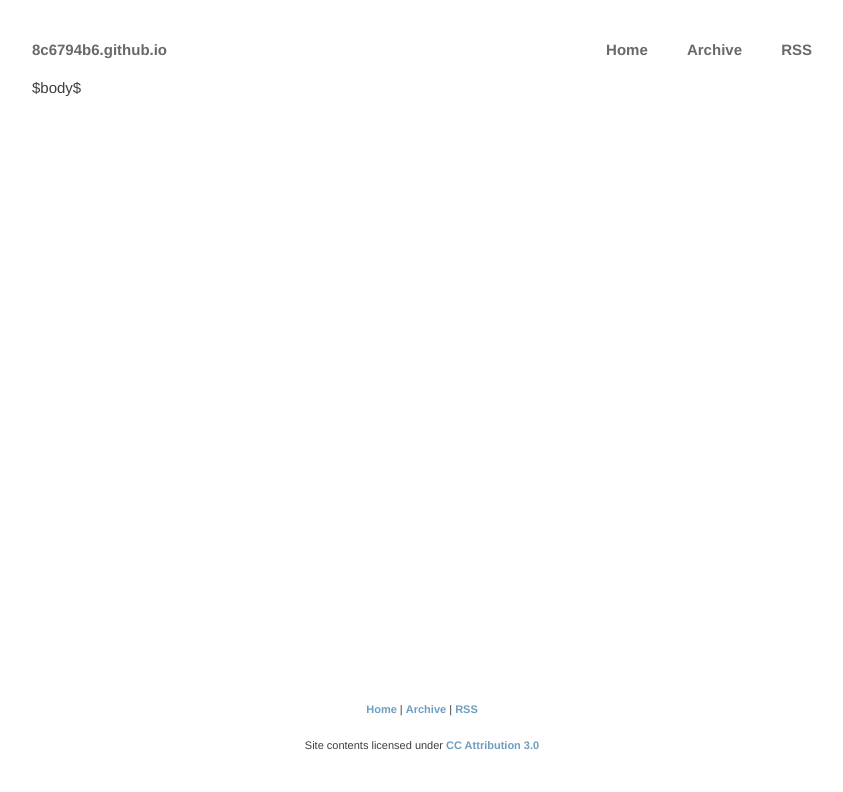
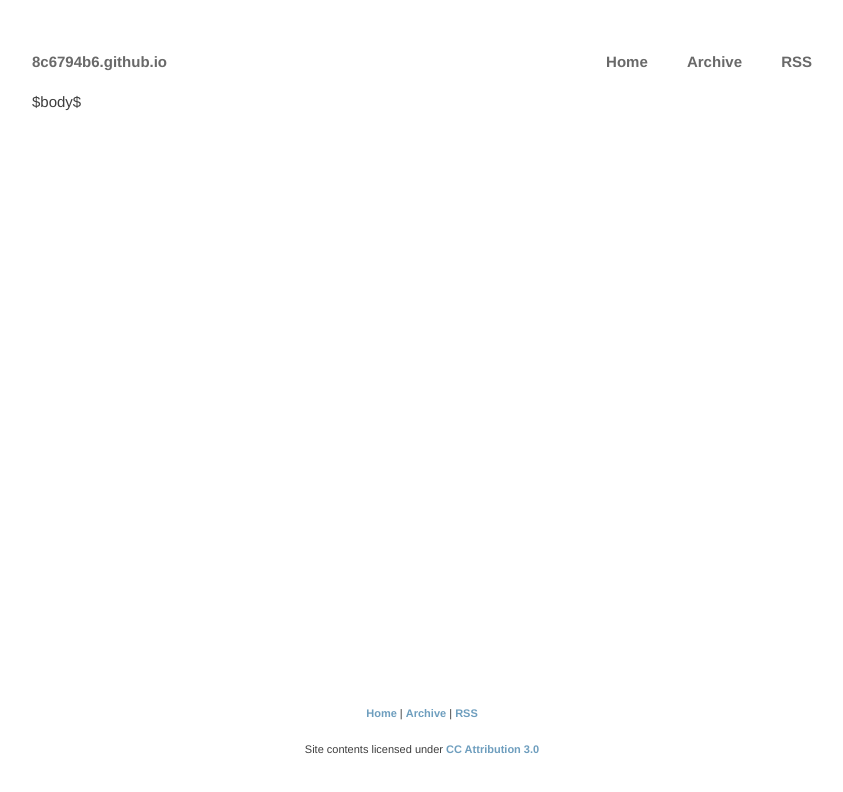
Before and after one commit to 8c6794b6/gh-pages-8c6794b6, a plain HTML site: page templates/default.html in a window 1280 px wide. Shown: the whole page, without its empty margins (218-1061 px from the left). Drawn offline with Linux system fonts and the light colour scheme.

```diff
--- a/css/style.css
+++ b/css/style.css
@@ -71,7 +71,7 @@ div.clear {
 }
 
 p code {
-    background: #f2f1f2;
+    background: #e0e0e0;
     padding: 0px 3px;
 }
 
@@ -84,9 +84,11 @@ div#header {
     font-size: 18;
     font-weight: bold;
     background-color: #FFFFFF;
-    margin: 0 0 10px 0;
+    /* margin: 0 0 10px 0; */
+    margin: 0px 0px;
     position: relative;
-    padding: 8px 0 28px 0;
+    /* padding: 8px 0 28px 0; */
+    padding: 20px 0px 30px 0px;
 }
 
 div#header a {
@@ -149,7 +151,7 @@ div#content {
     background-color: #FFFFFF;
     height: 100%;
     min-height: 500px;
-    /* padding: 20px; */
+    padding: 10px 0px;
 }
 
 div#content a:hover {
@@ -180,7 +182,7 @@ div#navigation a:active {
 div#footer {
     text-align: center;
     font-size: 11px;
-    margin-top: 30px;
+    /* margin-top: 30px; */
     padding: 80px 0 20px 0;
 }
 
```
Also changed, not shown: 2 other files.
